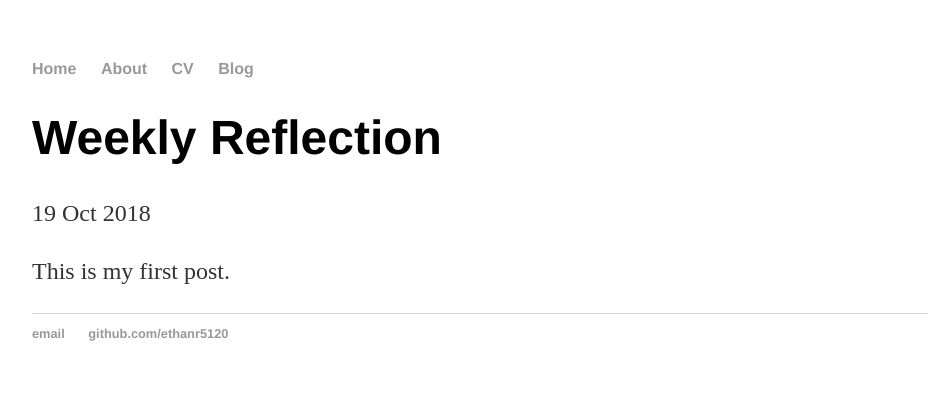
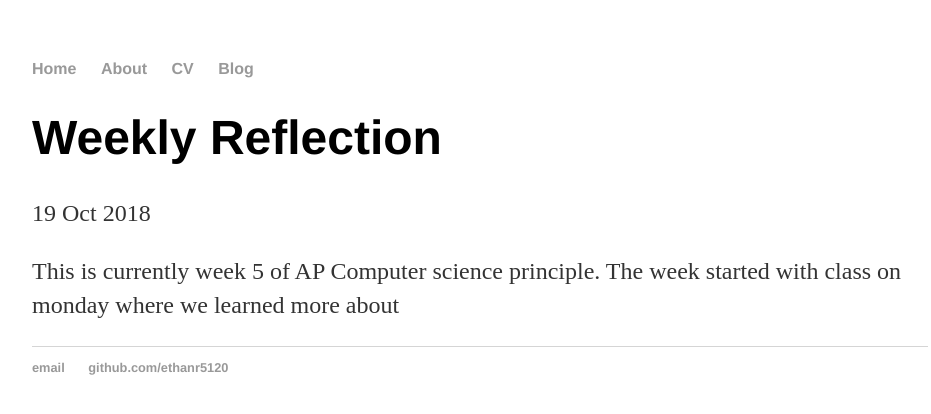
Before and after one commit to Ethanr5120/ethanr5120.github.io, a Jekyll site: the page built from _posts/2018-10-19-weekly-reflection.md, in a window 1280 px wide. Shown: the top 414 px of the page, without its empty margins (160-1091 px from the left). Built offline with Jekyll 4.4.1, drawn with Linux system fonts in a browser that asks for light colours.

Commit message:
Update 2018-10-19-weekly-reflection.md

```diff
--- a/_posts/2018-10-19-weekly-reflection.md
+++ b/_posts/2018-10-19-weekly-reflection.md
@@ -5,4 +5,4 @@ date: 2018-10-19
 ---
 
 
-This is my first post.
+This is currently week 5 of AP Computer science principle. The week started with class on monday where we learned more about
```
